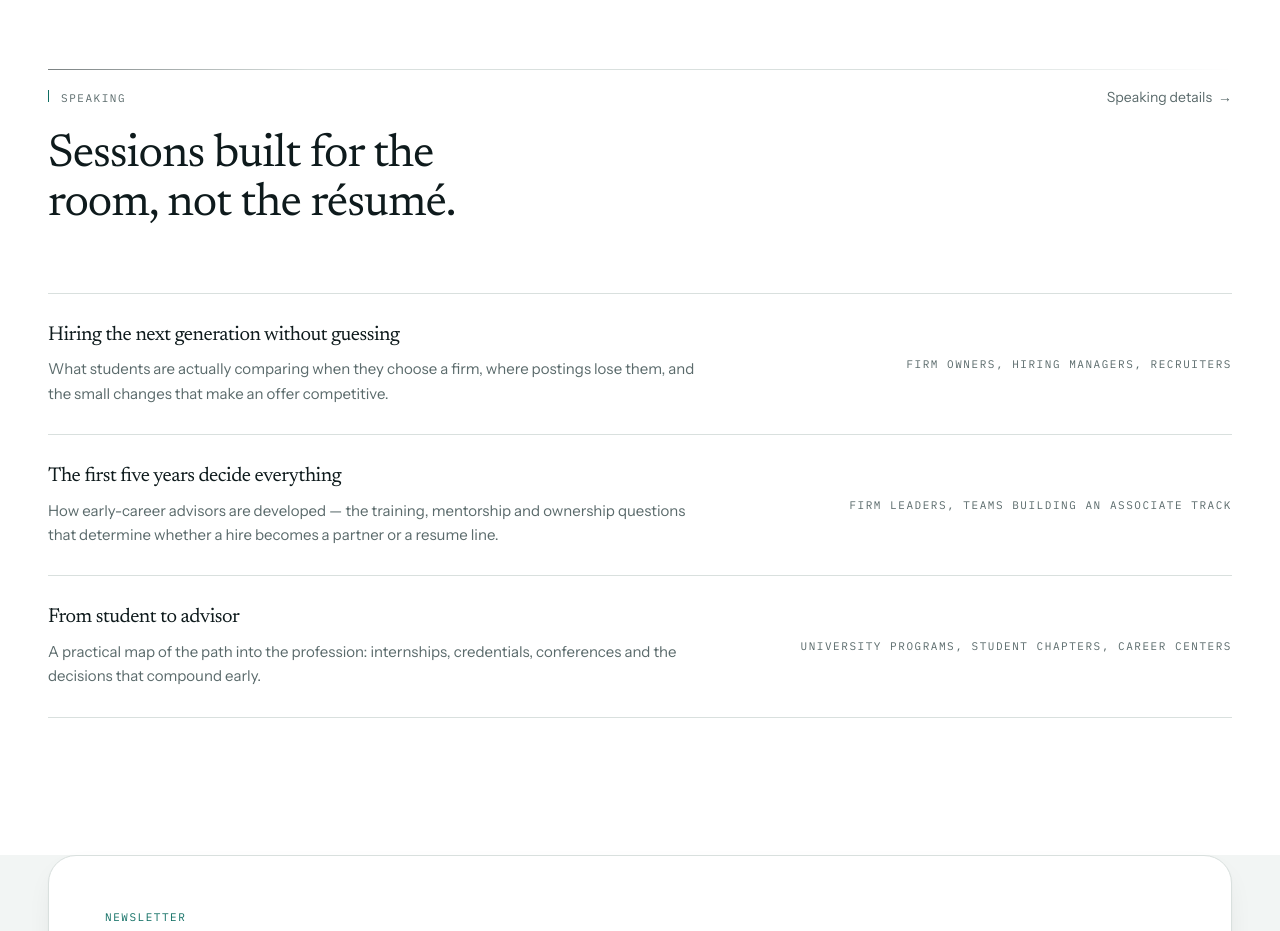
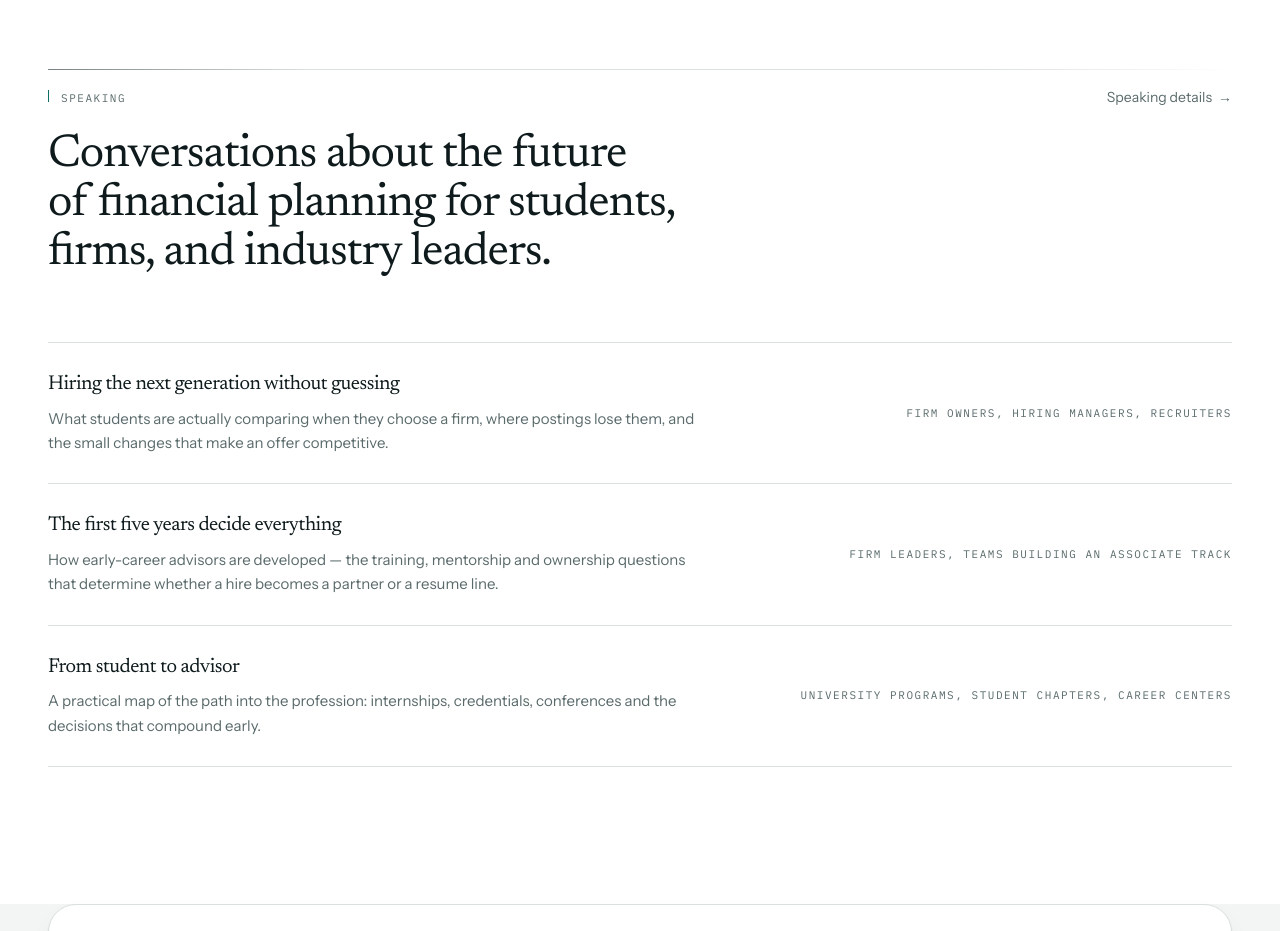
Before and after one commit to thefutureofplanning/The-Future-of-Planning, a Next.js app: page / in a window 1280 px wide. Shown: the part 2300-3231 px from the top of the page. Built offline with nearby package versions, Linux system fonts and the light colour scheme; no server answers.

Commit message:
Update homepage Speaking section tagline

```diff
--- a/src/components/home/SpeakingHighlights.tsx
+++ b/src/components/home/SpeakingHighlights.tsx
@@ -7,7 +7,7 @@ export function SpeakingHighlights() {
     <Section className="border-t border-rule bg-surface">
       <SectionHeading
         label="Speaking"
-        title="Sessions built for the room, not the résumé."
+        title="Conversations about the future of financial planning for students, firms, and industry leaders."
         action={{ label: 'Speaking details', href: '/speaking' }}
       />
       <ul className="divide-y divide-rule border-y border-rule">
```
